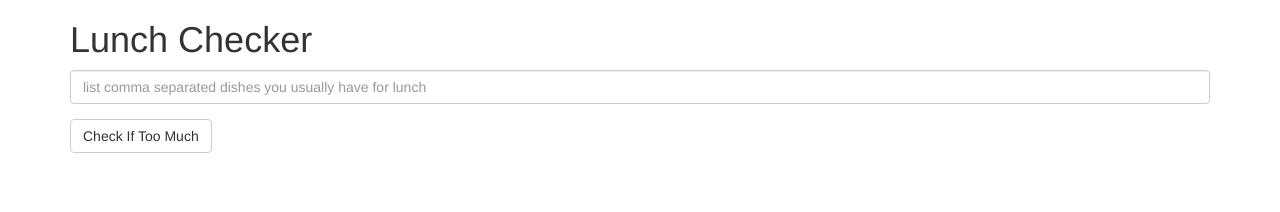
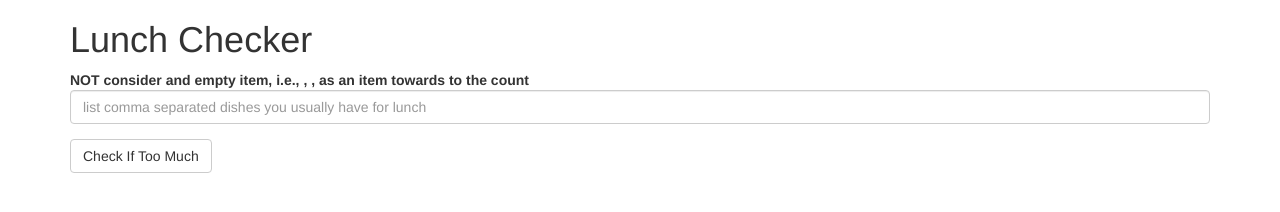
Before and after one commit to malogan82/coursera-angularjs-assignment1, a plain HTML site: page module1-solution/index.html in a window 1280 px wide. Drawn offline with nearby package versions, Linux system fonts and the light colour scheme.

Commit message:
Module 1 - Solution

```diff
--- a/module1-solution/app.js
+++ b/module1-solution/app.js
@@ -22,7 +22,6 @@
     var count = 0;
     var list = string.split(',');
     for(var i=0;i<list.length;i++){
-      //NOT consider an empty item
       if(list[i].trim()!='')
         count++;
     };
--- a/module1-solution/index.html
+++ b/module1-solution/index.html
@@ -14,6 +14,7 @@
    <div class="container" ng-controller="LunchCheckController">
      <h1>Lunch Checker</h1>
          <div class="form-group">
+             <span style="font-weight: bold">NOT consider and empty item, i.e., , , as an item towards to the count</span>
              <input id="lunch-menu" type="text"
              placeholder="list comma separated dishes you usually have for lunch"
              class="form-control" ng-model="lunchMenu">
```
